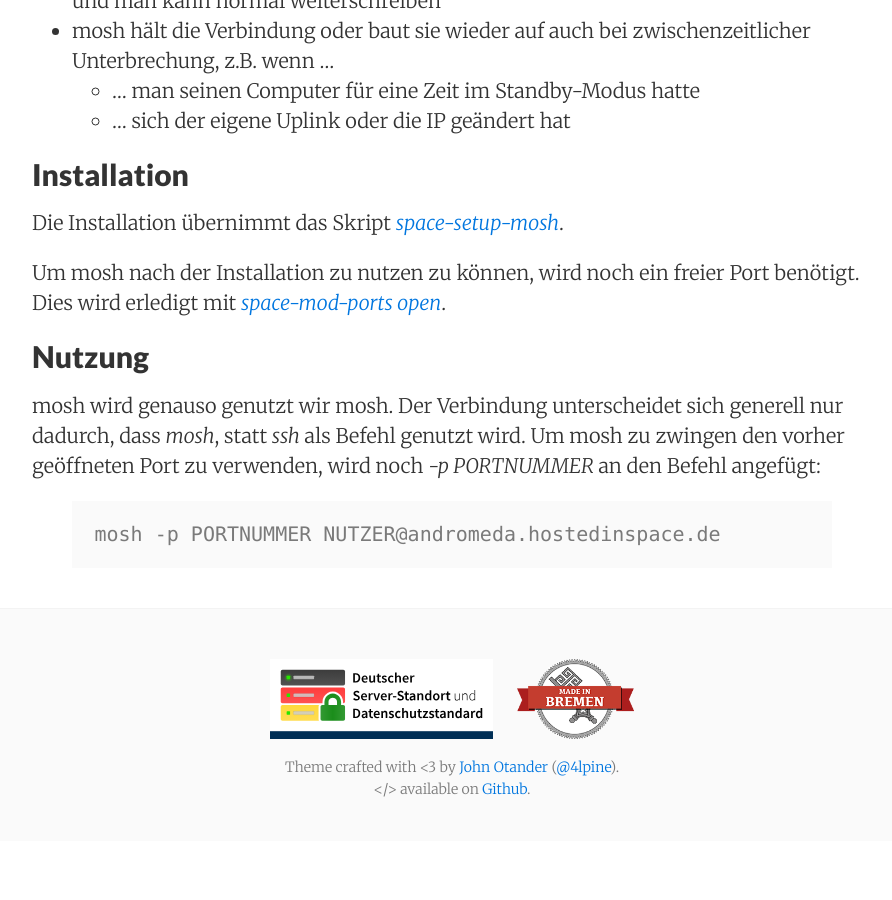
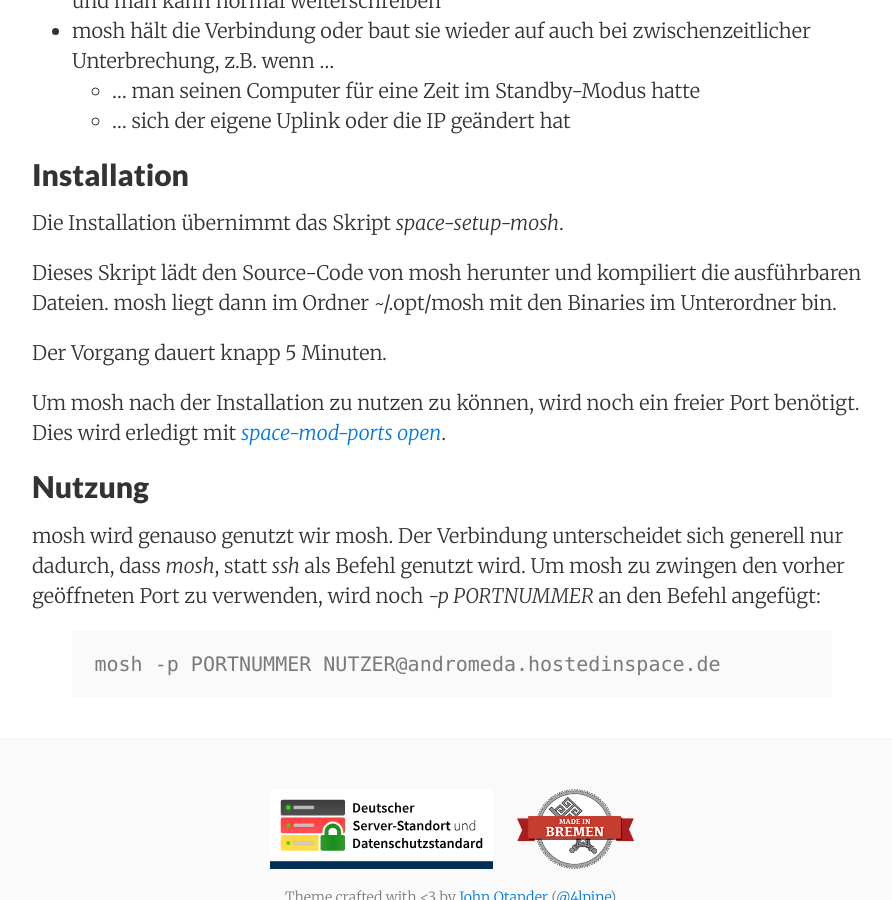
Before and after one commit to coderbyheart/hostedinspace.github.io, a Jekyll site: the page built from knowledge/Mosh.md, in a window 1280 px wide and 900 px high, scrolled down 1559 px. Shown: the whole window, without its empty margins (188-1080 px from the left). Built offline with Jekyll 4.4.1, drawn with Linux system fonts in a browser that asks for light colours; nearby versions of some CDN libraries; before the commit the page ends 2400 px from its top, so only the background shows below that.

Commit message:
Moved wiki content

```diff
--- a/knowledge/Mosh.md
+++ b/knowledge/Mosh.md
@@ -27,7 +27,11 @@ Ist die Verbindung über mosh aufgebaut, hat man folgende Vorteile:
 
 
 ## Installation
-Die Installation übernimmt das Skript *[space-setup-mosh](/Skripte/space-setup-mosh)*.
+Die Installation übernimmt das Skript *space-setup-mosh*.
+
+Dieses Skript lädt den Source-Code von mosh herunter und kompiliert die ausführbaren Dateien. mosh liegt dann im Ordner ~/.opt/mosh mit den Binaries im Unterordner bin.
+
+Der Vorgang dauert knapp 5 Minuten.
 
 Um mosh nach der Installation zu nutzen zu können, wird noch ein freier Port benötigt. Dies wird erledigt mit *[space-mod-ports open](https://wiki.hostedinspace.de/Skripte/space-mod-ports#space-mod-ports_open)*.
 
```
Also changed, not shown: knowledge/Jabber.md (added, +11 -0 lines), knowledge/space-mod-ports.md (added, +16 -0 lines).
